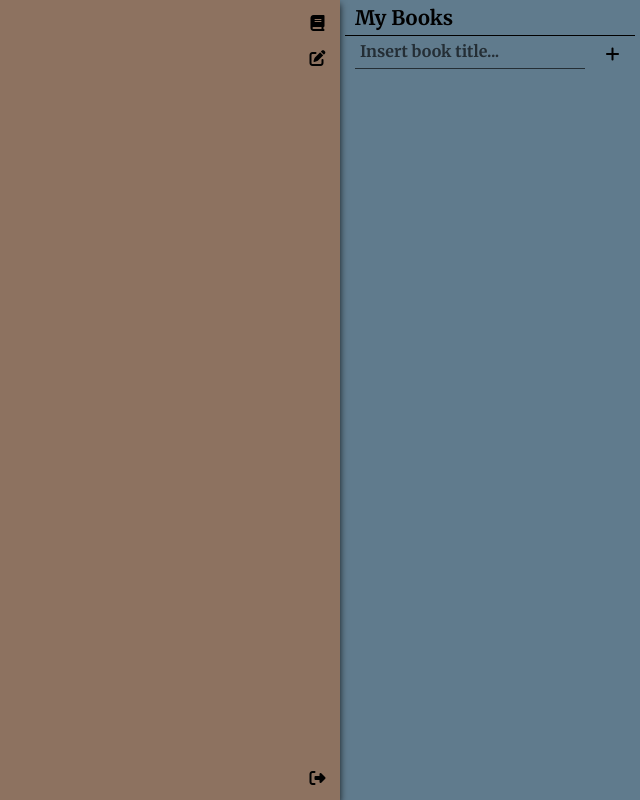
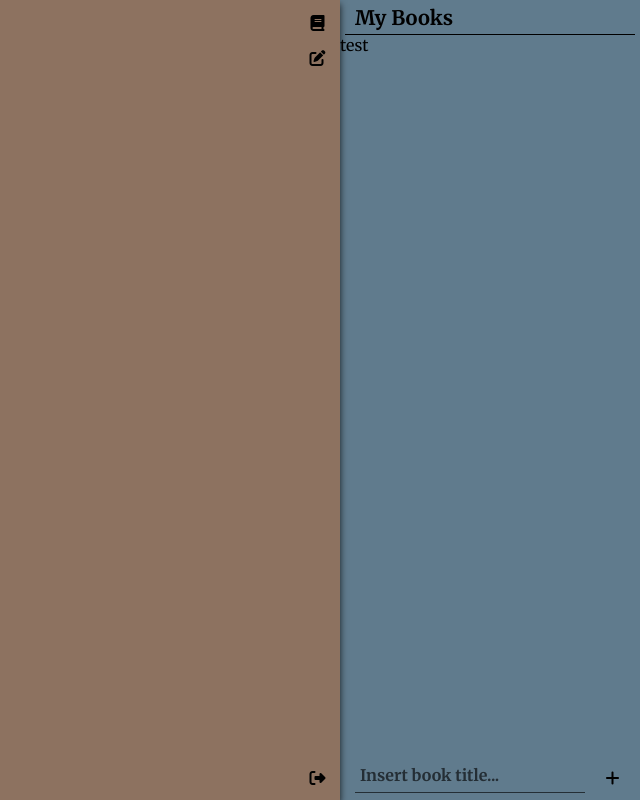
Before and after one commit to TarsLinDor/angular-dragonwriter-2, an Angular app: page / in a window 1280 px wide. Shown: the whole page, without its empty margins (640-1280 px from the left). Built offline with nearby package versions, Linux system fonts and the light colour scheme.

Commit message:
2 files modified

```diff
--- a/src/app/app.component.css
+++ b/src/app/app.component.css
@@ -1,4 +1,5 @@
 app-book-menu {
+  display: grid;
   position: absolute;
   top: 0px;
   bottom: 0px;
--- a/src/app/book-menu/book-menu.component.html
+++ b/src/app/book-menu/book-menu.component.html
@@ -1,6 +1,6 @@
 <div class = 'menu_title' id = 'test'>My Books</div>
-    <div id='booklist'></div>
+    <div id='booklist'>test</div>
     <div class='addBook'>
       <a id='bookName' contenteditable="true" placeholder='Insert book title...'></a>
       <button class='circle' id='addBook'><i class="fas fa-plus"></i></button>
-      </div>
+    </div>
```
